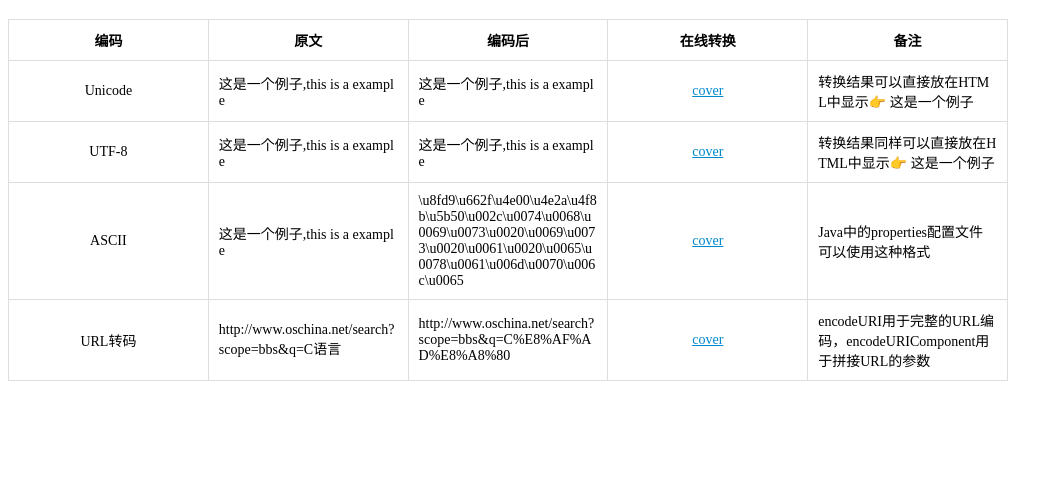
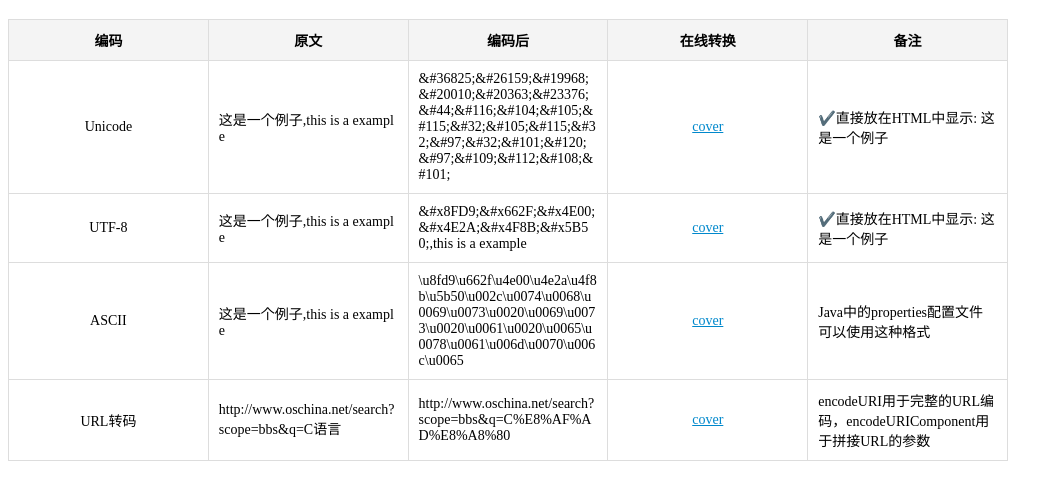
Before and after one commit to Hinpc/tool, a plain HTML site: page encode/index.html in a window 1280 px wide. Shown: the part 70-570 px from the top of the page, without its empty margins (0-1063 px from the left). Drawn offline with Linux system fonts and the light colour scheme.

Commit message:
update display

```diff
--- a/encode/index.html
+++ b/encode/index.html
@@ -7,6 +7,7 @@
     <title>编码对照表</title>
     <style>
         table { border-collapse:collapse; width: 1000px; table-layout:fixed; }
+        table th { background-color: #f4f4f4; }
         table td,
         table th {
             border: 1px solid #ddd;
@@ -38,16 +39,16 @@
             <tr>
                 <td>Unicode</td>
                 <td>这是一个例子,this is a example</td>
-                <td>&#36825;&#26159;&#19968;&#20010;&#20363;&#23376;&#44;&#116;&#104;&#105;&#115;&#32;&#105;&#115;&#32;&#97;&#32;&#101;&#120;&#97;&#109;&#112;&#108;&#101;</td>
+                <td>&amp;#36825;&amp;#26159;&amp;#19968;&amp;#20010;&amp;#20363;&amp;#23376;&amp;#44;&amp;#116;&amp;#104;&amp;#105;&amp;#115;&amp;#32;&amp;#105;&amp;#115;&amp;#32;&amp;#97;&amp;#32;&amp;#101;&amp;#120;&amp;#97;&amp;#109;&amp;#112;&amp;#108;&amp;#101;</td>
                 <td><a href="http://tool.oschina.net/encode">cover</a></td>
-                <td>转换结果可以直接放在HTML中显示👉 &#36825;&#26159;&#19968;&#20010;&#20363;&#23376;</td>
+                <td>✔️直接放在HTML中显示: &#36825;&#26159;&#19968;&#20010;&#20363;&#23376;</td>
             </tr>
             <tr>
                 <td>UTF-8</td>
                 <td>这是一个例子,this is a example</td>
-                <td>&#x8FD9;&#x662F;&#x4E00;&#x4E2A;&#x4F8B;&#x5B50;,this is a example</td>
+                <td>&amp;#x8FD9;&amp;#x662F;&amp;#x4E00;&amp;#x4E2A;&amp;#x4F8B;&amp;#x5B50;,this is a example</td>
                 <td><a href="http://tool.oschina.net/encode?type=2">cover</a></td>
-                <td>转换结果同样可以直接放在HTML中显示👉 &#x8FD9;&#x662F;&#x4E00;&#x4E2A;&#x4F8B;&#x5B50;</td>
+                <td>✔️️直接放在HTML中显示: &#x8FD9;&#x662F;&#x4E00;&#x4E2A;&#x4F8B;&#x5B50;</td>
             </tr>
             <tr>
                 <td>ASCII</td>
```
